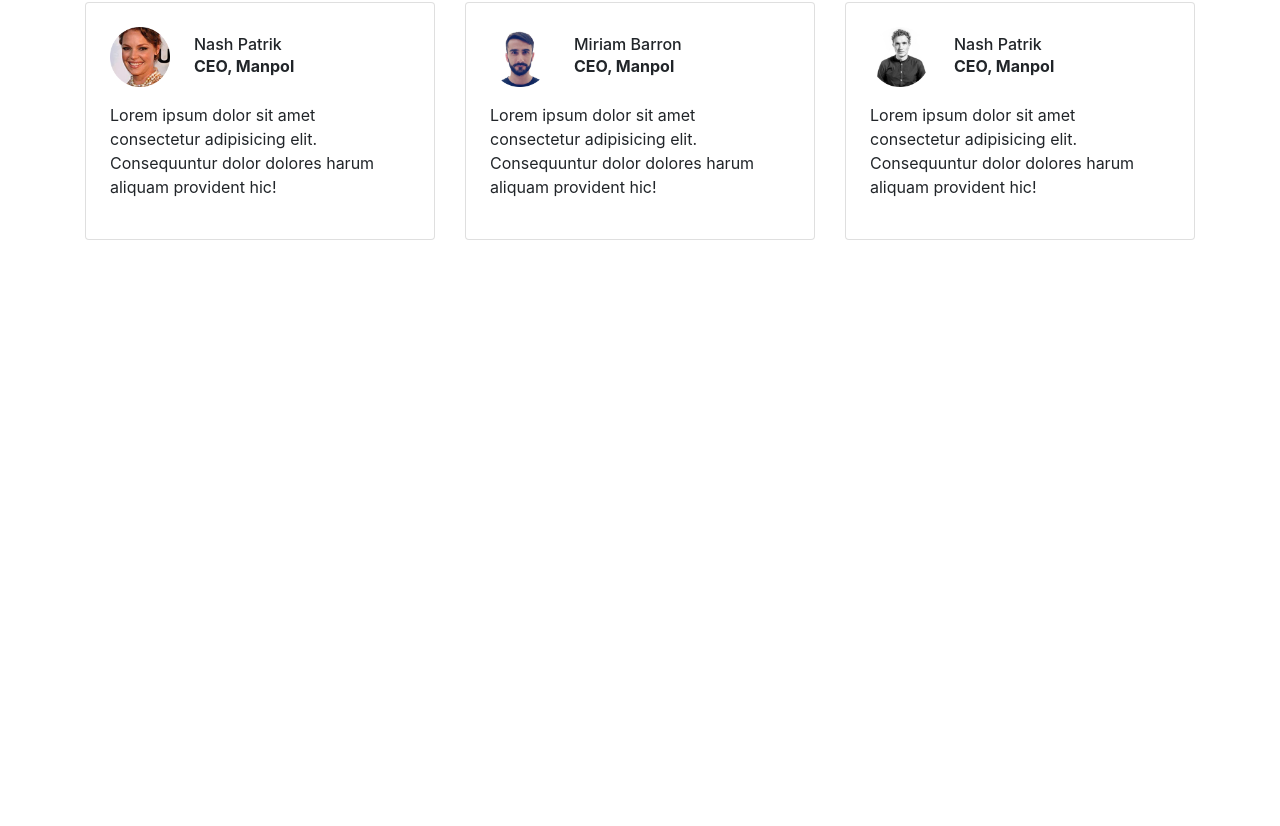
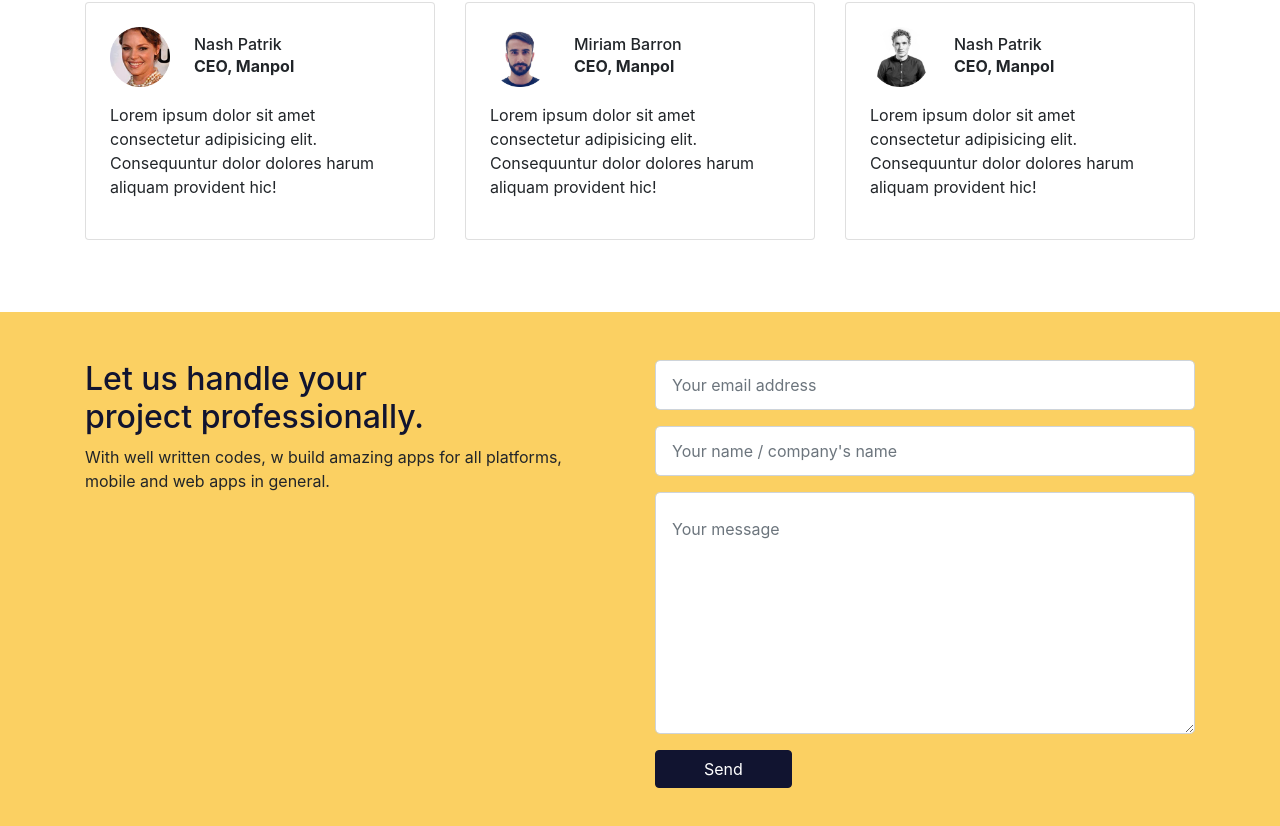
Before and after one commit to smswajan/creative-agency-client, a React (Create React App) app: page / in a window 1280 px wide. Shown: the part 1673-2499 px from the top of the page. Before the commit the page ends 1985 px from the top, so only its background shows below. Built offline with nearby package versions, Linux system fonts and the light colour scheme.

Commit message:
Completed contact us section

```diff
--- /dev/null
+++ b/src/Components/ContactUs/ContactUs.js
@@ -0,0 +1,27 @@
+import React from 'react';
+import "./ContactUs.scss"
+
+const ContactUs = () => {
+    return (
+        <section className="bg-warning py-5 contact">
+            <div className="container">
+                <div className="row">
+                    <div className="col-md-6 pr-md-5">
+                        <h2 className="text-primary">Let us handle your <br /> project professionally.</h2>
+                        <p>With well written codes, w build amazing apps for all platforms, mobile and web apps in general.</p>
+                    </div>
+                    <div className="col-md-6">
+                        <form>
+                            <input type="email" name="email" className="form-control-lg mb-3 py-4 form-control" placeholder="Your email address" />
+                            <input type="text" name="company" placeholder="Your name / company's name" id="" className="form-control-lg mb-3 py-4 form-control" />
+                            <textarea placeholder="Your message" name="message" cols="30" rows="8" className="form-control-lg mb-3 py-4 form-control"></textarea>
+                            <button className="btn btn-primary px-5">Send</button>
+                        </form>
+                    </div>
+                </div>
+            </div>
+        </section>
+    );
+};
+
+export default ContactUs;
--- /dev/null
+++ b/src/Components/ContactUs/ContactUs.scss
@@ -0,0 +1,6 @@
+.contact input.form-control {
+    font-size: 16px;
+}
+.contact textarea {
+    font-size: 16px;
+}
--- a/src/Pages/Home.js
+++ b/src/Pages/Home.js
@@ -1,4 +1,5 @@
 import React from 'react';
+import ContactUs from '../Components/ContactUs/ContactUs';
 import HeaderMain from '../Components/HeaderMain/HeaderMain';
 import HeroComponent from '../Components/HeroComponent/HeroComponent';
 import OurCustomers from '../Components/OurCustomers/OurCustomers';
@@ -14,6 +15,7 @@ const Home = () => {
             <Services />
             <OurWorks />
             <Testimonials />
+            <ContactUs />
         </>
     );
 };
```
